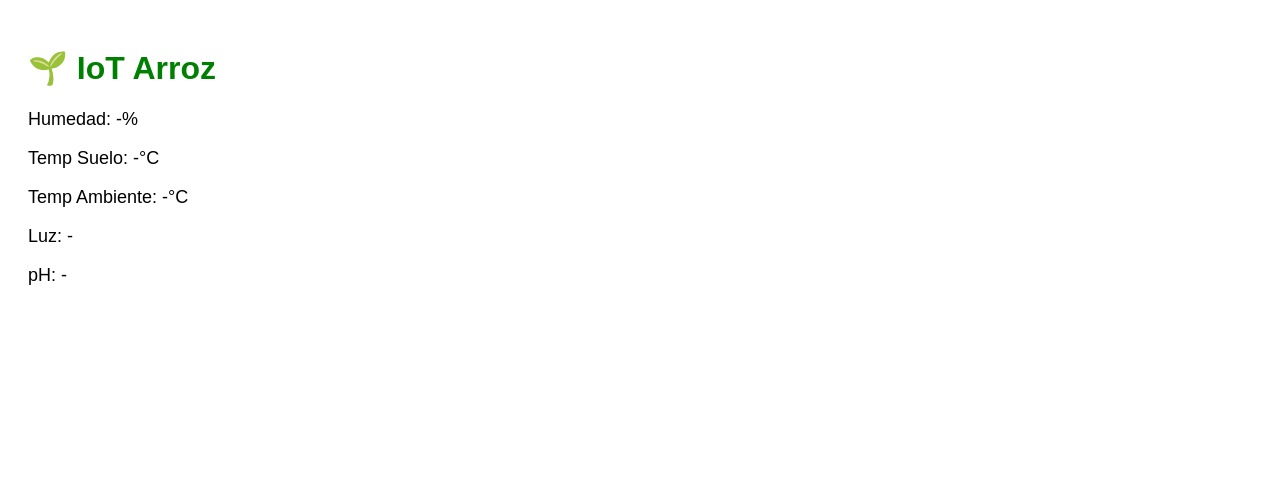
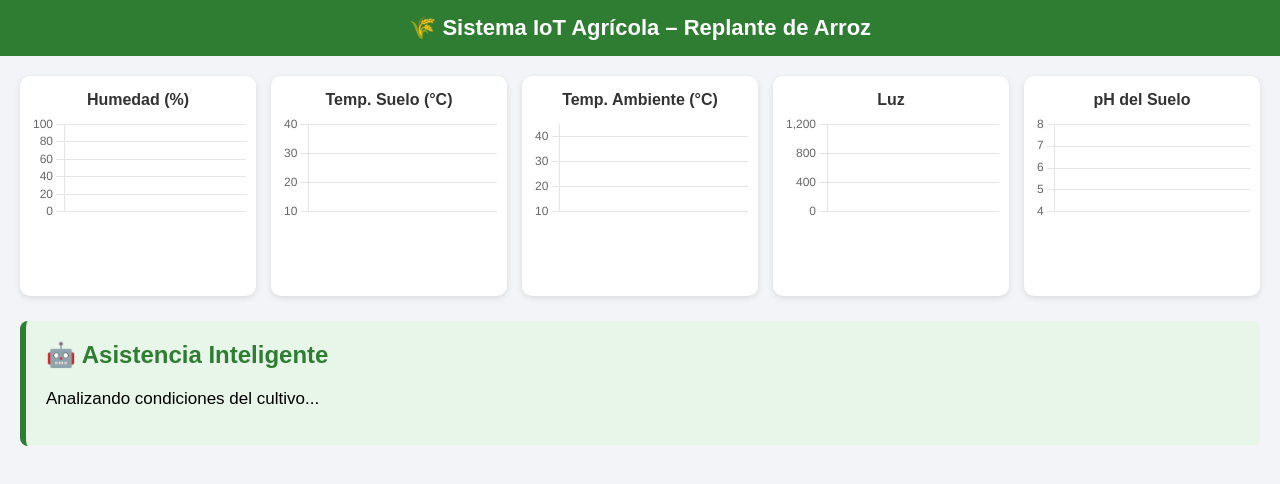
Before and after one commit to LaigerGD/iot-arroz, a website: page public/index.html in a window 1280 px wide. Drawn offline with nearby package versions, Linux system fonts and the light colour scheme; no server answers.

Commit message:
Update index.html

```diff
--- a/public/index.html
+++ b/public/index.html
@@ -2,37 +2,198 @@
 <html lang="es">
 <head>
   <meta charset="UTF-8">
-  <title>IoT Arroz</title>
+  <title>Dashboard IoT Arroz</title>
+
+  <!-- Chart.js -->
+  <script src="https://cdn.jsdelivr.net/npm/chart.js"></script>
+
   <style>
-    body { font-family: Arial; padding: 20px; }
-    h1 { color: green; }
-    p { font-size: 18px; }
+    body {
+      margin: 0;
+      font-family: Arial, sans-serif;
+      background: #f2f4f7;
+    }
+
+    header {
+      background: #2e7d32;
+      color: white;
+      padding: 15px;
+      text-align: center;
+      font-size: 22px;
+      font-weight: bold;
+    }
+
+    .container {
+      padding: 20px;
+    }
+
+    .grid {
+      display: grid;
+      grid-template-columns: repeat(auto-fit, minmax(220px, 1fr));
+      gap: 15px;
+    }
+
+    .card {
+      background: white;
+      border-radius: 10px;
+      padding: 10px;
+      box-shadow: 0 2px 6px rgba(0,0,0,0.1);
+      height: 200px;
+    }
+
+    .card h3 {
+      text-align: center;
+      margin: 5px 0;
+      font-size: 16px;
+      color: #333;
+    }
+
+    .ia-box {
+      margin-top: 25px;
+      background: #e8f5e9;
+      border-left: 6px solid #2e7d32;
+      padding: 20px;
+      border-radius: 8px;
+    }
+
+    .ia-box h2 {
+      margin-top: 0;
+      color: #2e7d32;
+    }
+
+    .ia-box p {
+      font-size: 17px;
+    }
   </style>
 </head>
+
 <body>
 
-<h1>🌱 IoT Arroz</h1>
+<header>
+  🌾 Sistema IoT Agrícola – Replante de Arroz
+</header>
 
-<p>Humedad: <span id="humedad">-</span>%</p>
-<p>Temp Suelo: <span id="temp_suelo">-</span>°C</p>
-<p>Temp Ambiente: <span id="temp_ambiente">-</span>°C</p>
-<p>Luz: <span id="luz">-</span></p>
-<p>pH: <span id="ph">-</span></p>
+<div class="container">
+
+  <!-- 🔹 GRÁFICOS PEQUEÑOS -->
+  <div class="grid">
+    <div class="card">
+      <h3>Humedad (%)</h3>
+      <canvas id="humedad"></canvas>
+    </div>
+
+    <div class="card">
+      <h3>Temp. Suelo (°C)</h3>
+      <canvas id="tempSuelo"></canvas>
+    </div>
+
+    <div class="card">
+      <h3>Temp. Ambiente (°C)</h3>
+      <canvas id="tempAmb"></canvas>
+    </div>
+
+    <div class="card">
+      <h3>Luz</h3>
+      <canvas id="luz"></canvas>
+    </div>
+
+    <div class="card">
+      <h3>pH del Suelo</h3>
+      <canvas id="ph"></canvas>
+    </div>
+  </div>
+
+  <!-- 🤖 ASISTENCIA IA -->
+  <div class="ia-box">
+    <h2>🤖 Asistencia Inteligente</h2>
+    <p id="recomendacion">Analizando condiciones del cultivo...</p>
+  </div>
+
+</div>
 
 <script>
+const maxPuntos = 8;
+
+// Crear gráfico pequeño
+function crearGrafico(id, min, max) {
+  return new Chart(document.getElementById(id), {
+    type: "line",
+    data: {
+      labels: [],
+      datasets: [{
+        data: [],
+        borderWidth: 2,
+        tension: 0.4,
+        pointRadius: 2
+      }]
+    },
+    options: {
+      responsive: true,
+      plugins: { legend: { display: false } },
+      scales: {
+        x: { display: false },
+        y: { min, max }
+      }
+    }
+  });
+}
+
+// Inicializar gráficos
+const gH = crearGrafico("humedad", 0, 100);
+const gTS = crearGrafico("tempSuelo", 10, 40);
+const gTA = crearGrafico("tempAmb", 10, 45);
+const gL = crearGrafico("luz", 0, 1200);
+const gPH = crearGrafico("ph", 4, 8);
+
+// Actualizar gráfico
+function pushData(g, v) {
+  g.data.labels.push("");
+  g.data.datasets[0].data.push(v);
+
+  if (g.data.labels.length > maxPuntos) {
+    g.data.labels.shift();
+    g.data.datasets[0].data.shift();
+  }
+  g.update();
+}
+
+// Obtener datos del servidor
 async function cargarDatos() {
   const res = await fetch("/api/data");
-  const data = await res.json();
+  const d = await res.json();
 
-  if (!data.humedad) return;
+  pushData(gH, d.humedad);
+  pushData(gTS, d.temp_suelo);
+  pushData(gTA, d.temp_ambiente);
+  pushData(gL, d.luz);
+  pushData(gPH, d.ph);
 
-  document.getElementById("humedad").innerText = data.humedad;
-  document.getElementById("temp_suelo").innerText = data.temp_suelo;
-  document.getElementById("temp_ambiente").innerText = data.temp_ambiente;
-  document.getElementById("luz").innerText = data.luz;
-  document.getElementById("ph").innerText = data.ph;
+  generarIA(d);
 }
 
+// 🤖 IA BASADA EN REGLAS (por ahora)
+function generarIA(d) {
+  let msg = "";
+
+  if (d.humedad < 65)
+    msg += "⚠️ Humedad baja. Mantener suelo saturado. ";
+  else
+    msg += "✅ Humedad adecuada para el replante. ";
+
+  if (d.temp_suelo < 22)
+    msg += "⚠️ Temperatura del suelo baja. ";
+  else
+    msg += "🌱 Temperatura del suelo favorable. ";
+
+  if (d.ph < 5.5 || d.ph > 7)
+    msg += "⚠️ pH fuera del rango ideal (5.5–7).";
+  else
+    msg += "✅ pH óptimo para el arroz.";
+
+  document.getElementById("recomendacion").innerText = msg;
+}
+
+// Actualizar cada 3 segundos
 setInterval(cargarDatos, 3000);
 </script>
 
```
